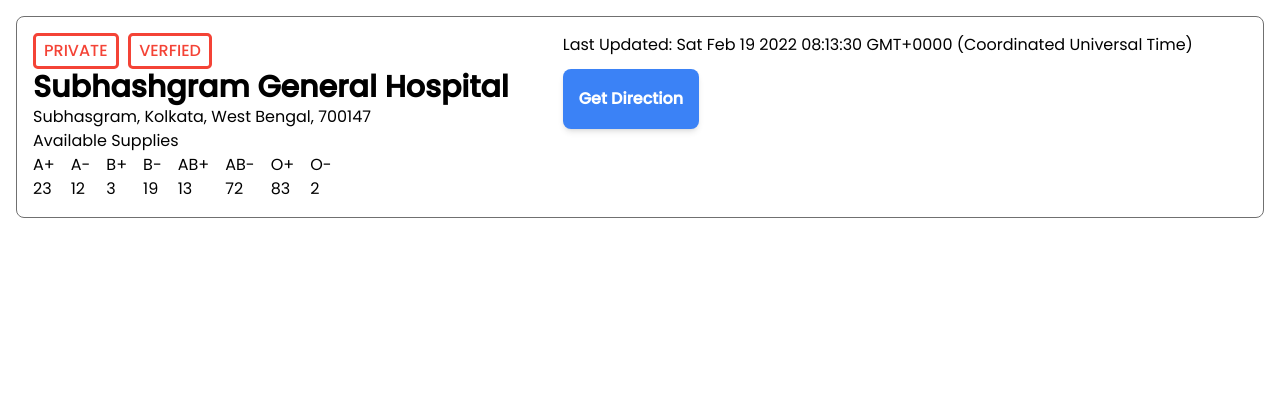
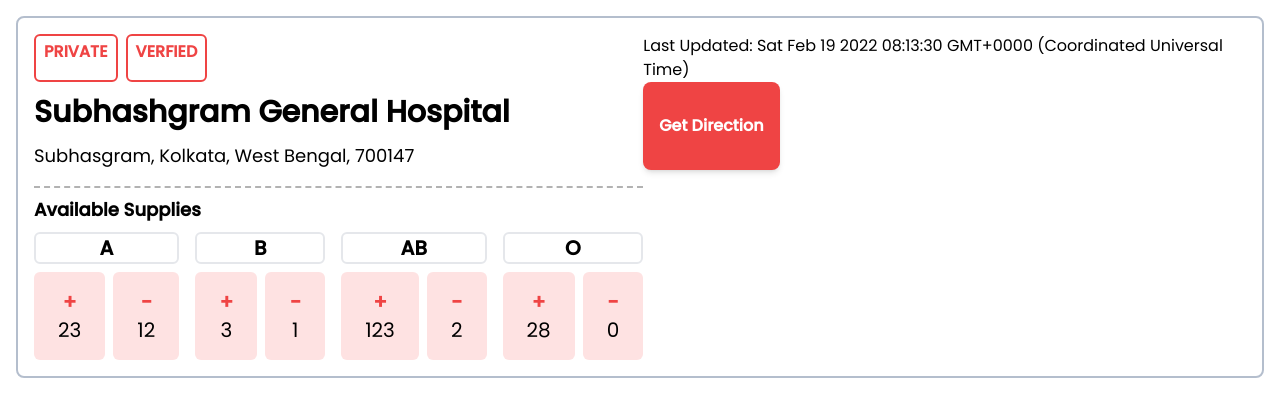
Before and after one commit to skb15/Blood-Bank-Manager-Web, a Vue app: page / in a window 1280 px wide. Shown: the top 416 px of the page. Built offline with nearby package versions, Linux system fonts and the light colour scheme.

Commit message:
Blood Bank card component styling modified

```diff
--- a/src/components/BloodBankCard.vue
+++ b/src/components/BloodBankCard.vue
@@ -1,13 +1,13 @@
 <template>
-  <div class="wrapper p-4 rounded-lg m-4">
-    <div class="tags">
-      <span>Private</span>
-      <span>Verfied</span>
+  <div class="wrapper p-4 rounded-lg m-4 border-2 border-slate-400/70">
+    <div class="tags flex gap-2">
+      <span class="py-1 px-2 border-2 border-red-500 text-red-500 font-semibold rounded-md uppercase">Private</span>
+      <span class="py-1 px-2 border-2 border-red-500 text-red-500 font-semibold rounded-md uppercase">Verfied</span>
     </div>
     <span class="update">Last Updated: {{ lastUpdate }}</span>
     <div class="info">
-      <h1 class="text-3xl font-bold">{{ name }}</h1>
-      <h3>{{ address }}, {{ pincode }}</h3>
+      <h1 class="text-3xl font-bold my-3">{{ name }}</h1>
+      <h3 class="text-lg">{{ address }}, {{ pincode }}</h3>
     </div>
     <button
       @click="getDirection"
@@ -15,8 +15,8 @@
         px-4
         py-2
         font-semibold
-        bg-blue-500
-        hover:bg-blue-600
+        bg-red-500
+        hover:bg-red-600
         text-white
         rounded-lg
         shadow-md
@@ -25,43 +25,23 @@
     >
       Get Direction
     </button>
-    <p v-show="isShow">{{ address }}</p>
+    <section class="supplies border-t-2 border-dashed border-black/30 mt-4">
+      <h4 class="font-bold text-lg my-2">Available Supplies</h4>
+      <ul class="mt-2 flex gap-4">
+        <li class="text-xl flex flex-col" v-for="stock in stocks" :key="stock.type">
+          <h4 class="p-auto font-bold border-2 text-center rounded-md mb-2">{{stock.type}}</h4>
+          <div class="flex gap-2">
+            <div class="bg-red-100 px-6 py-4 rounded-md flex flex-col items-center">
+              <span class="text-red-500 font-bold">+</span>
+              <span class="unit">{{ stock.units["+"] }}</span>
+            </div>
+            <div class="bg-red-100 px-6 py-4 rounded-md flex flex-col items-center">
+              <span class="text-red-500 font-bold">-</span>
+              <span class="unit">{{ stock.units["-"] }}</span>
+            </div>
+          </div>
+        </li>
 
-    <section class="supplies">
-      <h4>Available Supplies</h4>
-      <ul>
-        <li>
-          <span class="group">A+</span
-          ><span class="unit">{{ stock.A["+"] }}</span>
-        </li>
-        <li>
-          <span class="group">A-</span
-          ><span class="unit">{{ stock.A["-"] }}</span>
-        </li>
-        <li>
-          <span class="group">B+</span
-          ><span class="unit">{{ stock.B["+"] }}</span>
-        </li>
-        <li>
-          <span class="group">B-</span
-          ><span class="unit">{{ stock.B["-"] }}</span>
-        </li>
-        <li>
-          <span class="group">AB+</span
-          ><span class="unit">{{ stock.AB["+"] }}</span>
-        </li>
-        <li>
-          <span class="group">AB-</span
-          ><span class="unit">{{ stock.AB["-"] }}</span>
-        </li>
-        <li>
-          <span class="group">O+</span
-          ><span class="unit">{{ stock.O["+"] }}</span>
-        </li>
-        <li>
-          <span class="group">O-</span
-          ><span class="unit">{{ stock.O["-"] }}</span>
-        </li>
       </ul>
     </section>
   </div>
@@ -78,12 +58,12 @@
       name: "Subhashgram General Hospital",
       address: "Subhasgram, Kolkata, West Bengal",
       pincode: 700147,
-      stock: {
-        A: { "+": 23, "-": 12 },
-        B: { "+": 3, "-": 19 },
-        AB: { "+": 13, "-": 72 },
-        O: { "+": 83, "-": 2 },
-      },
+      stocks: [
+        {type: "A", units:{ "+": 23, "-": 12 }},
+        {type: "B", units:{ "+": 3, "-": 1 }},
+        {type: "AB", units:{ "+": 123, "-": 2 }},
+        {type: "O", units:{ "+": 28, "-": 0 }},
+      ],
       lastUpdate: new Date(),
     };
   },
@@ -98,25 +78,11 @@
 <!-- Add "scoped" attribute to limit CSS to this component only -->
 <style scoped lang="scss">
 .wrapper {
-  // padding: 1em 1em;
-  // border-radius: 0.6rem;
-  // background-color: red;
   display: grid;
   grid-template-rows: repeat(3, auto);
-  border: 1px solid #707070;
 
   .tags {
     grid-row: 1 / span 1;
-    display: flex;
-    gap: 0.6em;
-    span {
-      padding: 0.2em 0.5em;
-      border: 3px solid #f44336;
-      color: #f44336;
-      font-weight: 500;
-      border-radius: 0.3em;
-      text-transform: uppercase;
-    }
   }
 
   .update {
@@ -129,16 +95,6 @@
 
   .supplies {
     grid-row: 3 / span 1;
-    ul {
-      display: flex;
-      gap: 1rem;
-      list-style: none;
-
-      li {
-        display: flex;
-        flex-direction: column;
-      }
-    }
   }
 }
 </style>
```
